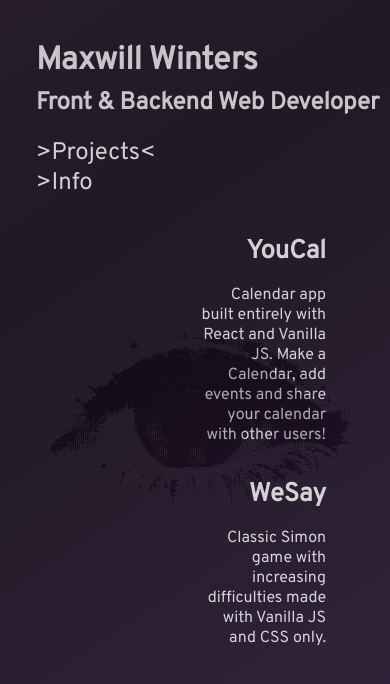
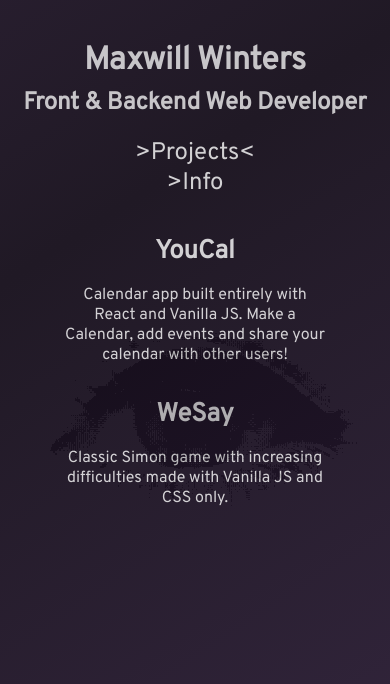
Before and after one commit to Aphenphos/portfolio, a React (Create React App) app: page /projects in a window 390 px wide. Shown: the top 684 px of the page. Built offline with nearby package versions, Linux system fonts and the light colour scheme.

Commit message:
mobile changes

```diff
--- a/src/components/Info/Info.sass
+++ b/src/components/Info/Info.sass
@@ -19,3 +19,4 @@
             display: flex
             height: auto
             bottom: 0
+@media only screen and (max-width: 600px)
--- a/src/components/Nav/Nav.sass
+++ b/src/components/Nav/Nav.sass
@@ -26,10 +26,23 @@
 
 @media only screen and (max-width: 600px)
     #title-container
-        justify-content: left
-        align-items: left
+        justify-content: center
+        align-items: center
+        text-align: center
         margin-bottom: 35px
-        padding-left: 1rem
+        max-width: 100vw
+        overflow: visible
+        padding: 0
+        margin-left: 0
     #nav-links
+        position: relative
+        width: 100vw
+        margin-left: 0
+        margin-right: 0
+        padding-left: 0
+        padding-right: 0
+        text-align: center
+        justify-content: center
+        align-items: center
+        align-content: center
         margin-top: 35px
-        padding-left: 1rem
--- a/src/components/Project/Project.sass
+++ b/src/components/Project/Project.sass
@@ -23,4 +23,14 @@
         font-size: 1rem
     a
         text-decoration: none
+@media only screen and (max-width: 600px)
+    .project-container
+        float: none
+        max-width: 100vw
+        align-items: center
+        justify-content: center
+        text-align: center
+        h1
+            text-align: center
+
 /* make everything center on mobile
```
